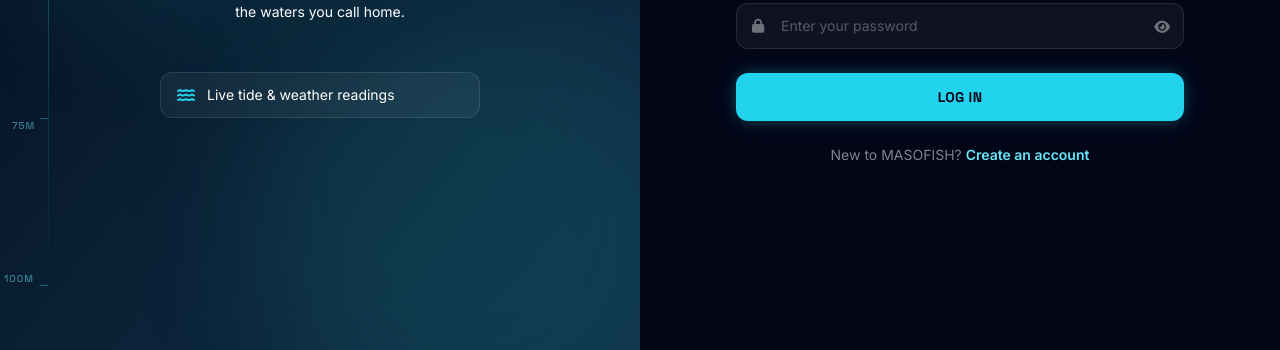
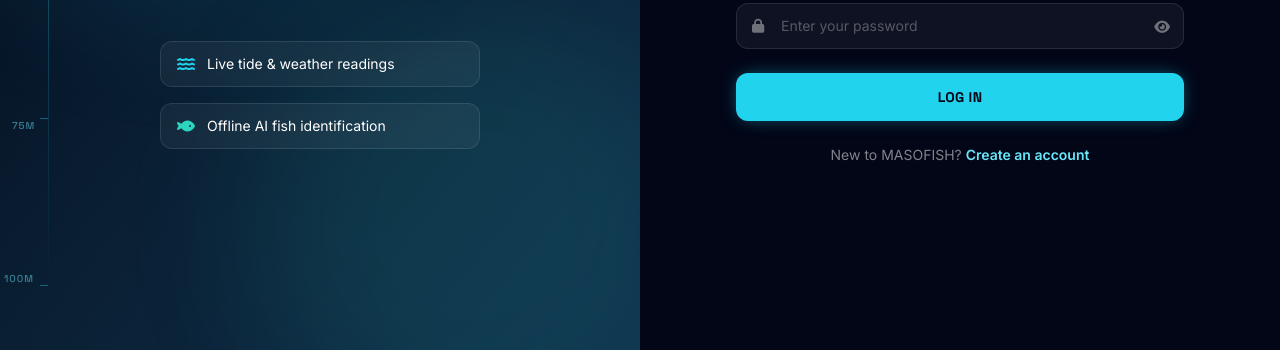
Before and after one commit to SaneRoad-riri/Riri-Masofish, a website: page MASOFISH-main/auth.html in a window 1280 px wide. Shown: the part 450-800 px from the top of the page. Drawn offline with nearby package versions, Linux system fonts and the light colour scheme.

Commit message:
fixed menu

```diff
--- a/MASOFISH-main/auth.html
+++ b/MASOFISH-main/auth.html
@@ -164,6 +164,10 @@
         <div class="flex items-center gap-3 bg-white/5 border border-white/10 rounded-xl px-4 py-3 backdrop-blur-sm">
           <i class="fa-solid fa-water text-tide-400"></i>
           <span class="text-sm text-ocean-100/80">Live tide &amp; weather readings</span>
+        </div>
+        <div class="flex items-center gap-3 bg-white/5 border border-white/10 rounded-xl px-4 py-3 backdrop-blur-sm">
+          <i class="fa-solid fa-fish text-kelp-400"></i>
+          <span class="text-sm text-ocean-100/80">Offline AI fish identification</span>
         </div>
       </div>
     </div>
```
